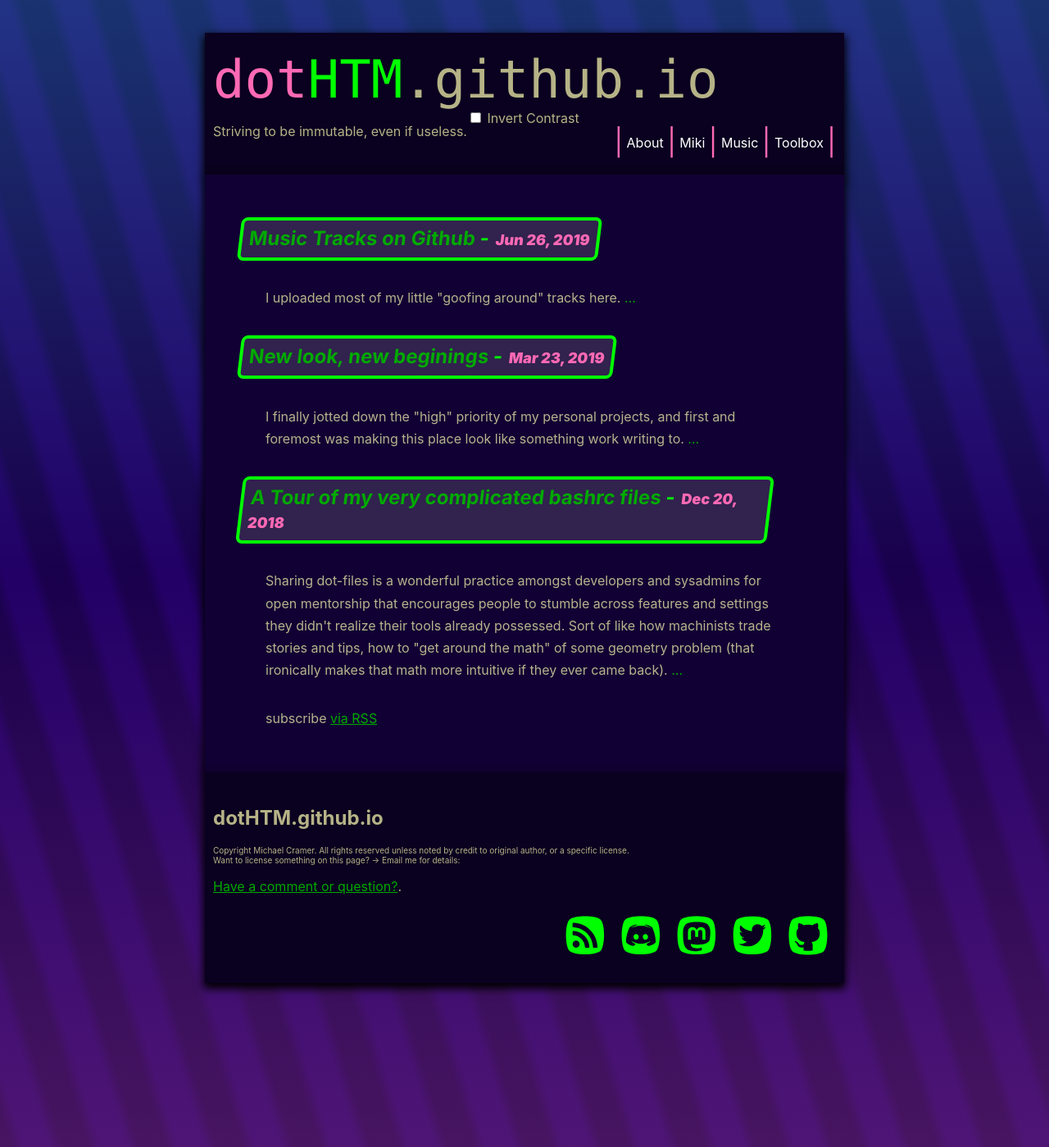
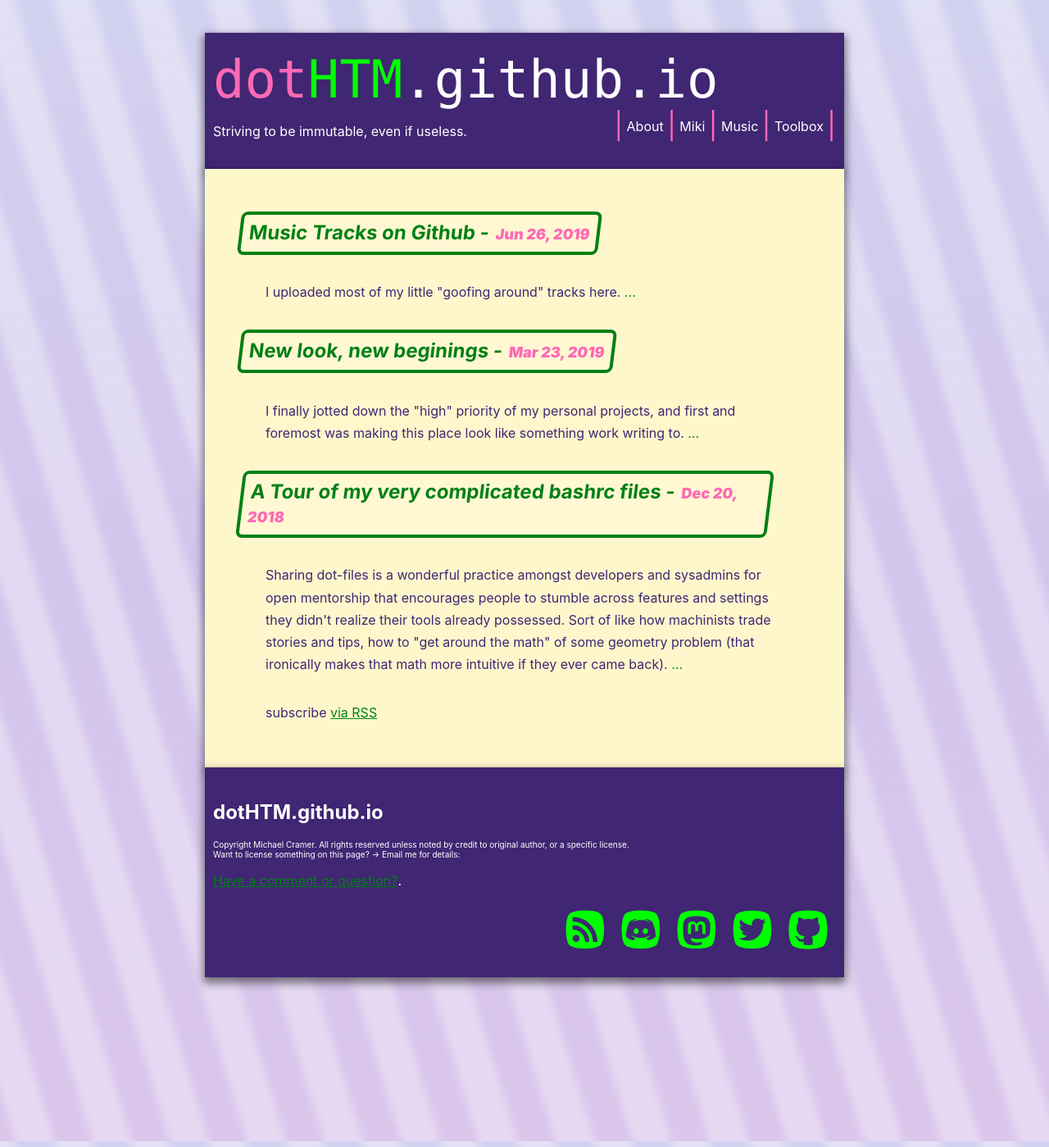
Before and after one commit to dotHTM/dothtm.github.io, a Jekyll site: the page built from index.html, in a window 1280 px wide. Shown: the whole page at 82% size. Built offline with Jekyll 4.4.1, drawn with Linux system fonts in a browser that asks for light colours.

Commit message:
No more night mode nightmare

```diff
--- a/_includes/header.html
+++ b/_includes/header.html
@@ -8,11 +8,11 @@
             <p>Striving to be immutable, even if useless.</p>
           </div>
 
-       <div class="dark-mode-switch">
+<!--        <div class="dark-mode-switch">
         <input id="dark-mode" type="checkbox" onclick="document.documentElement.classList.toggle('dark-mode')">
         <label for="dark-mode">Invert Contrast</label>
       </div>
-
+ -->
           <nav id="site-nav">
             <span class="divider">|</span>
             {% assign sorted_pages = site.pages | sort: "nav" %}
--- /dev/null
+++ b/_includes/post-header.html
@@ -0,0 +1,10 @@
+{%if page.hide_title%}
+{%else%}
+<div class="wrapper post-header">
+  <header>
+    <div class="title_wrap">
+      <h1 class="post-title">{%if page.bullet%}{{page.bullet}}{%else%}{{layout.default_bullet}}{%endif%} {{ page.title }}</h1>
+    </div>
+  </header>
+</div>
+{%endif%}
--- a/_layouts/page.html
+++ b/_layouts/page.html
@@ -1,15 +1,9 @@
 ---
 layout: default
+default_bullet: ⮑
 ---
 <article class="post">
-    {%if page.hide_title%}
-    {%else%}
-  <div class="wrapper post-header">
-    <header>
-          <h1 class="post-title">{%if page.bullet%}{{page.bullet}}{%else%}⮑{%endif%} {{ page.title }}</h1>
-        </header>
-  </div>
-    {%endif%}
+  {% include post-header.html %}
   <div class="wrapper">
     <div class="post-content">
       {{ content }}
--- a/_sass/_layout.scss
+++ b/_sass/_layout.scss
@@ -1,17 +1,31 @@
 $spacing-unit: 20px;
-$violet: hsl(260, 100%, 10%);
+$violet_dark: hsl(260, 50%, 30%);
+$violet: hsl(260, 50%, 80%);
 $green: lime;
-$green_dark: hsl(130, 100%, 10%);
+$green_dark: hsl(130, 100%, 25%);
 $pink: hotpink;
+$pink_dark: hsl(330, 100%, 30%);
 $yellow: lighten(yellow, 35%);
-$text_color: rgba($yellow, 70%);
-$subdue_color: rgba($yellow, 50%);
-$blockquote_color: rgba($yellow, 15%);
+
+$cyan: cyan;
+$cyan_dark: darken(cyan, 20);
+
 $stripe_wide: 30px;
 $stripe_edge: 15px;
 $slant_angle: 17deg;
 $slant_angle2: 7deg;
 $stripe-angle: 90deg+$slant_angle;
+
+$sepia: hsl(50, 100%, 90%);
+
+$title_text_color: white;
+$text_color: $violet_dark;
+$subdue_color: rgba($yellow, 50%);
+
+$code_color : darken($cyan_dark, 10);
+$code_background: rgba($code_color, 15%);
+
+$document_background : $sepia;
 
 body {
   padding-top: 2rem;
@@ -29,7 +43,7 @@ body {
     linear-gradient(0deg,
     rgba($pink, 20%),
     transparent,
-    rgba(cyan, 20%),
+    rgba($cyan, 20%),
     ),
     repeating-linear-gradient(-$stripe-angle,
     lighten($violet, 5%),
@@ -42,20 +56,30 @@ body {
   background-blend-mode: lighten;
 }
 
+
+.wrapper {
+  box-shadow: 0px 5px 10px 2px hsla(0, 0, 0, 0.5);
+}
+
+header,
+footer {
+
+  .wrapper {
+    background: $violet_dark;
+    color: $title_text_color;
+  }
+}
+
 .wrapper {
   color: $text_color;
-  background: $violet;
-  box-shadow: 0px 5px 10px 2px black;
+  background: $document_background;
 }
 
 header {
-  .wrapper {
-    background: darken($violet, 4%);
-  }
-
   #site-title {
     width: 100%;
     float: left;
+
 
     .dot {
       color: $pink;
@@ -66,7 +90,7 @@ header {
     }
 
     .platform {
-      color: $text_color;
+      color: $title_text_color;
     }
 
     font-size: 4rem;
@@ -122,9 +146,9 @@ header {
   }
 }
 
-.small{
-    font-size: x-small;
-  }
+.small {
+  font-size: x-small;
+}
 
 
 .page-content,
@@ -132,42 +156,42 @@ footer {
 
 
   a {
-    color: #0a0;
+    color: $green_dark;
 
     &:hover,
     &:hover:visited {
-      color: $green;
+      color: lighten($green_dark, 20%);
     }
 
     &:visited {
-      color: darken($green, 10%);
+      color: lighten($green_dark, 10%);
     }
   }
 }
 
 .page-content {
   strong {
-    font-weight: 900;
+    font-weight: 700;
     font-size: 1.2em;
-    color: cyan;
-    -webkit-text-fill-color: $violet;
-    -webkit-text-stroke-width: 1px;
-    -webkit-text-stroke-color: cyan;
+    color: $violet_dark;
   }
 
   emphasis {
     // font-weight: 900;
     font-size: 1.2em;
-    color: $pink;
-    -webkit-text-fill-color: $violet;
-    -webkit-text-stroke-width: 1px;
-    -webkit-text-stroke-color: cyan;
+    color: $pink_dark;
   }
 }
 
 @mixin bi_light_1 {
-  background: repeating-linear-gradient(90deg,
-    lighten($violet, 4%),
+  color: white;
+  background:
+    repeating-linear-gradient(180deg,
+    rgba(white, 0.2),
+    rgba(white, 0.0) 100%,
+    ),
+    repeating-linear-gradient(90deg,
+    lighten($violet_dark, 4%),
     darken($pink, 50%) 100%,
     ),
     repeating-linear-gradient(0deg,
@@ -178,9 +202,14 @@ footer {
 }
 
 @mixin bi_light_2 {
+  color: white;
   background:
+    repeating-linear-gradient(180deg,
+    rgba(white, 0.2),
+    rgba(white, 0.0) 100%,
+    ),
     repeating-linear-gradient(0deg,
-    lighten($violet, 4%),
+    lighten($violet_dark, 4%),
     darken($green, 35%) 100%,
     ),
     repeating-linear-gradient(-90deg,
@@ -191,10 +220,15 @@ footer {
 }
 
 @mixin bi_light_3 {
+  color: white;
   background:
+    repeating-linear-gradient(180deg,
+    rgba(white, 0.2),
+    rgba(white, 0.0) 100%,
+    ),
     repeating-linear-gradient(90deg,
-    lighten($violet, 4%),
-    darken(cyan, 35%) 100%,
+    lighten($violet_dark, 4%),
+    darken($cyan, 35%) 100%,
     ),
     repeating-linear-gradient(180deg,
     transparent,
@@ -224,6 +258,18 @@ article {
     // background: $green_dark;
     @include bi_light_3;
     font-size: 2rem;
+
+    header {
+      margin: 0;
+      padding: 0;
+    }
+
+    .title_wrap {
+      // border: 1px white solid;
+      // outline: 1px white solid, ;
+      padding: 0px 10px;
+      margin: 0;
+    }
 
     * {
       margin: 0;
@@ -282,23 +328,24 @@ article {
       @include block_content;
       line-height: 1.5em;
       padding: 1em;
-      background: $blockquote_color;
     }
 
     $blockquote_border_width : 4px;
 
     blockquote {
-      border-left: $blockquote_border_width cyan solid;
+      border-left: $blockquote_border_width $cyan_dark solid;
+      background: rgba($cyan_dark, 0.1);
     }
 
     pre {
-      border-left: $blockquote_border_width red solid;
+      border-left: $blockquote_border_width $code_color solid;
+      background: rgba($code_color, 0.1);
     }
 
     p code {
-      background: $blockquote_color;
+      background: $code_background;
       padding: 0.2em;
-      color: white;
+      color: black;
     }
 
     // pre span {
@@ -323,7 +370,7 @@ article {
       font-size: 1.5rem;
       @include rhombus_short;
       padding: 0.67rem 1.5rem;
-      $text_color: $green;
+      $text_color: $green_dark;
       color: $text_color;
       border: 4px $text_color solid;
     }
@@ -332,7 +379,7 @@ article {
       @include rhombus_short;
       padding: 0.5rem 1rem;
       margin-left: $margin_spacer;
-      $text_color: $pink;
+      $text_color: $pink_dark;
       color: $text_color;
       border: 4px $text_color solid;
     }
@@ -341,7 +388,7 @@ article {
       @include rhombus_short;
       padding: 0.5rem;
       margin-left: $margin_spacer*2;
-      $text_color: cyan;
+      $text_color: $cyan_dark;
       color: $text_color;
       border: 4px $text_color solid;
     }
@@ -388,10 +435,6 @@ ul.post-list {
 }
 
 footer {
-  .wrapper {
-    background: darken($violet, 4%);
-    // filter: brightness(50%);
-  }
 
   .foot_wrapper {
     width: 100%;
@@ -493,17 +536,17 @@ footer {
 
 
 
-@mixin inversion{
-  filter: invert(100%)
-          hue-rotate(180deg);
-}
+// @mixin inversion {
+//   filter: invert(100%) hue-rotate(180deg);
+// }
 
-/**
- * Dark mode
- */
-.dark-mode .page-content {
-  @include inversion;
-  img {
-    @include inversion;
-  }
-}
+// /**
+//  * Dark mode
+//  */
+// .dark-mode .page-content {
+//   @include inversion;
+
+//   img {
+//     @include inversion;
+//   }
+// }
```
Also changed, not shown: _layouts/miki.html (+2 -8 lines), _layouts/music.html (+2 -8 lines), _layouts/post.html (+2 -7 lines).
